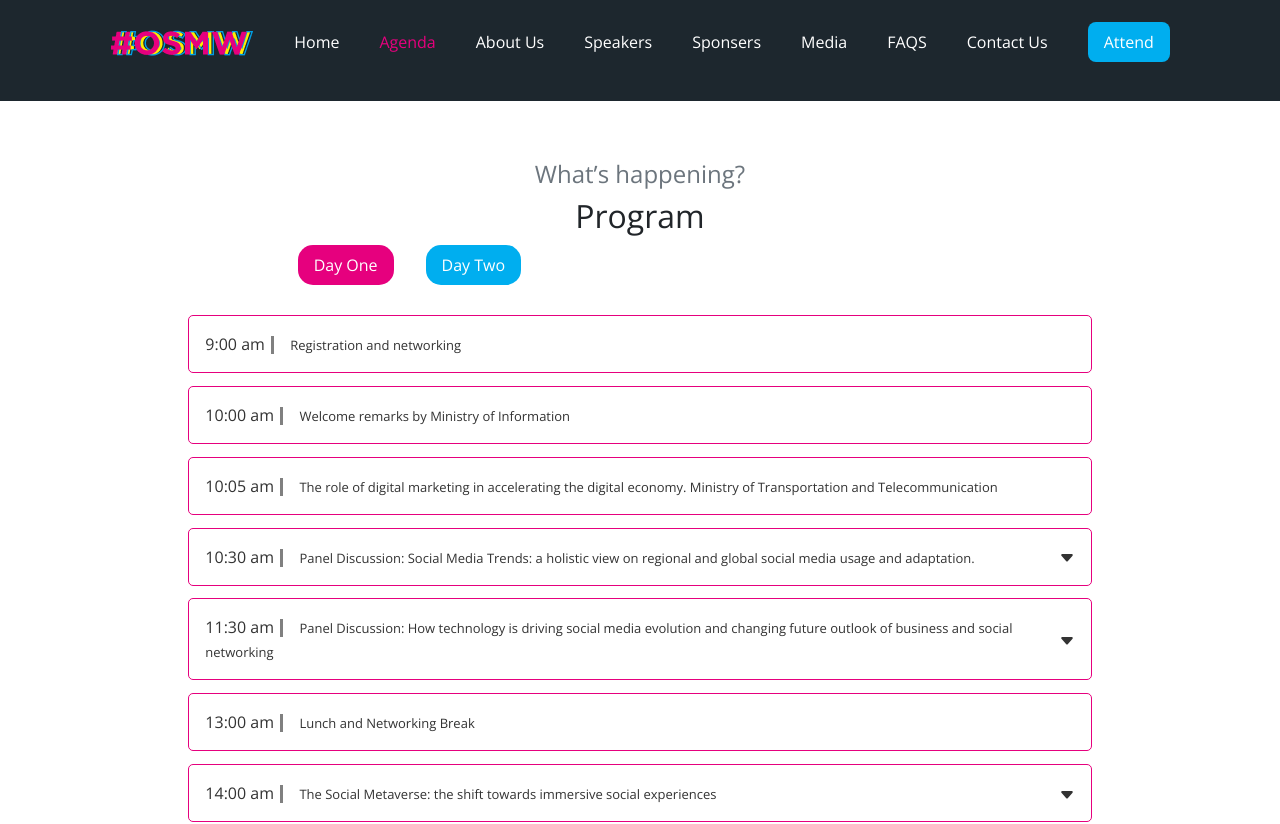
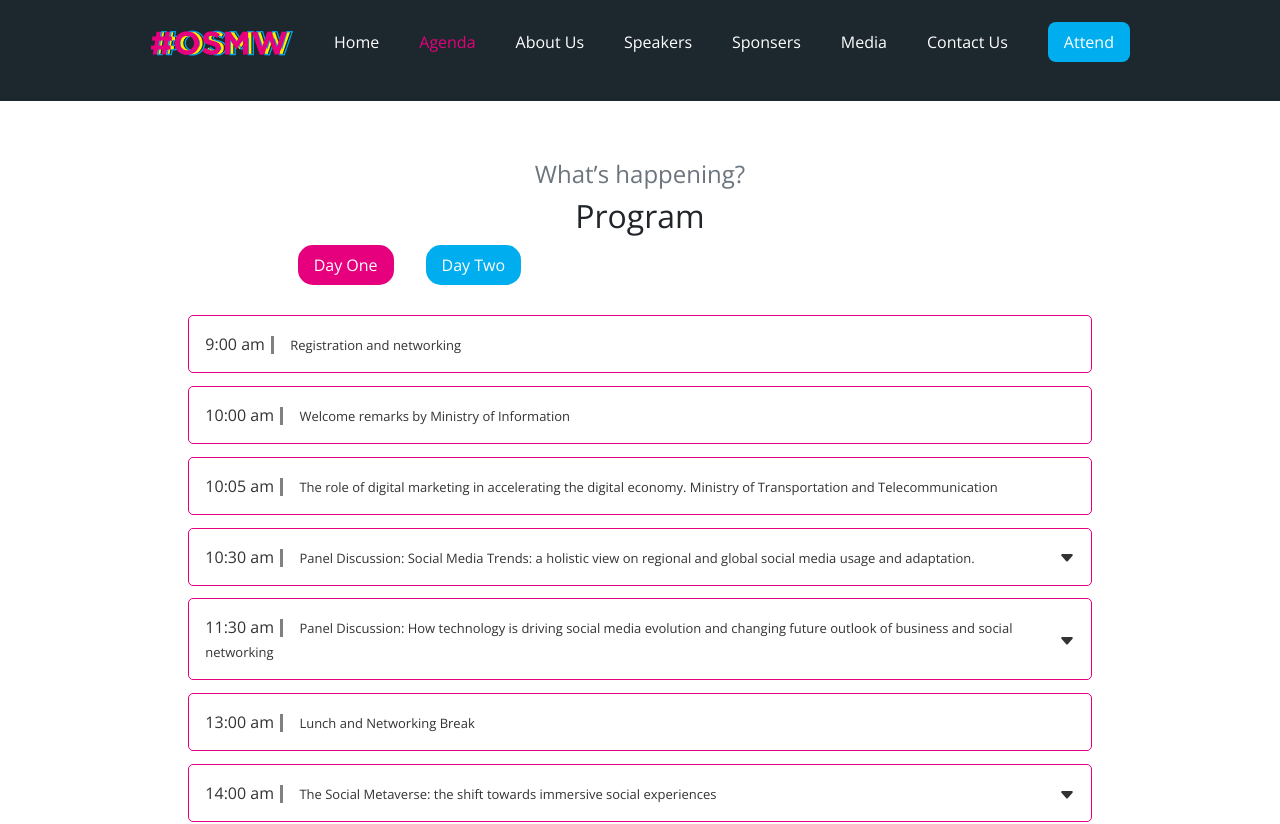
Before and after one commit to hoseinsedaqat/Osmw, a Vue app: page /agenda in a window 1280 px wide. Shown: the top 824 px of the page. Built offline with nearby package versions, Linux system fonts and the light colour scheme.

Commit message:
remove faqs header

```diff
--- a/src/components/HeaderApp.vue
+++ b/src/components/HeaderApp.vue
@@ -27,7 +27,6 @@
           <li>
             <router-link to="/media">Media</router-link>
           </li>
-          <li>FAQS</li>
           <li>
             <router-link to="/contact-us">Contact Us</router-link>
           </li>
@@ -74,9 +73,6 @@
           </li>
           <li class="nav-item">
             <router-link class="nav-link" to="/media">Media</router-link>
-          </li>
-          <li class="nav-item">
-            <a class="nav-link" href="#">FAQS</a>
           </li>
           <li class="nav-item">
             <router-link class="nav-link" to="/contact-us">Contact Us</router-link>
--- a/src/components/HeaderAppDark.vue
+++ b/src/components/HeaderAppDark.vue
@@ -27,7 +27,6 @@
           <li>
             <router-link to="/media">Media</router-link>
           </li>
-          <li>FAQS</li>
           <li>
             <router-link to="/contact-us">Contact Us</router-link>
           </li>
@@ -72,9 +71,6 @@
           </li>
           <li class="nav-item">
             <router-link class="nav-link" to="/media">Media</router-link>
-          </li>
-          <li class="nav-item">
-            <a class="nav-link" href="#">FAQS</a>
           </li>
           <li class="nav-item">
             <router-link class="nav-link" to="/contact-us">Contact Us</router-link>
```
